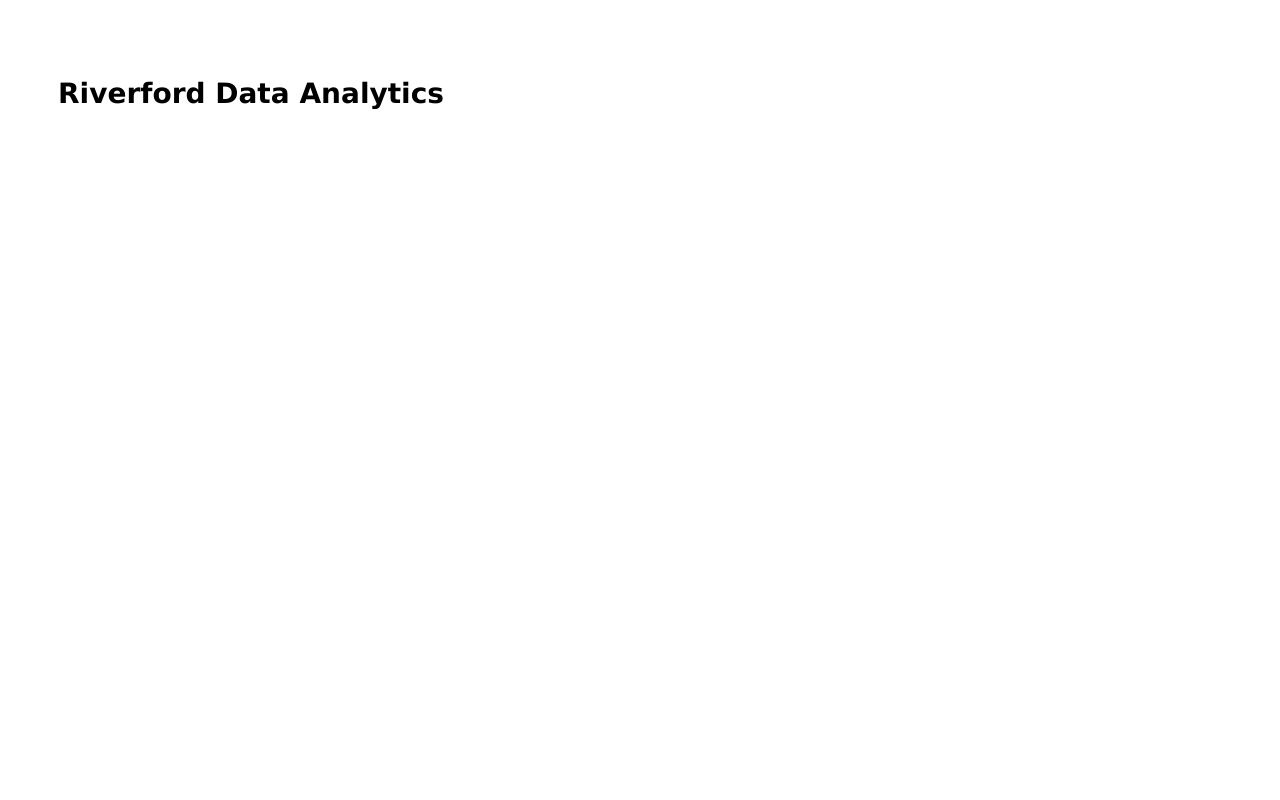
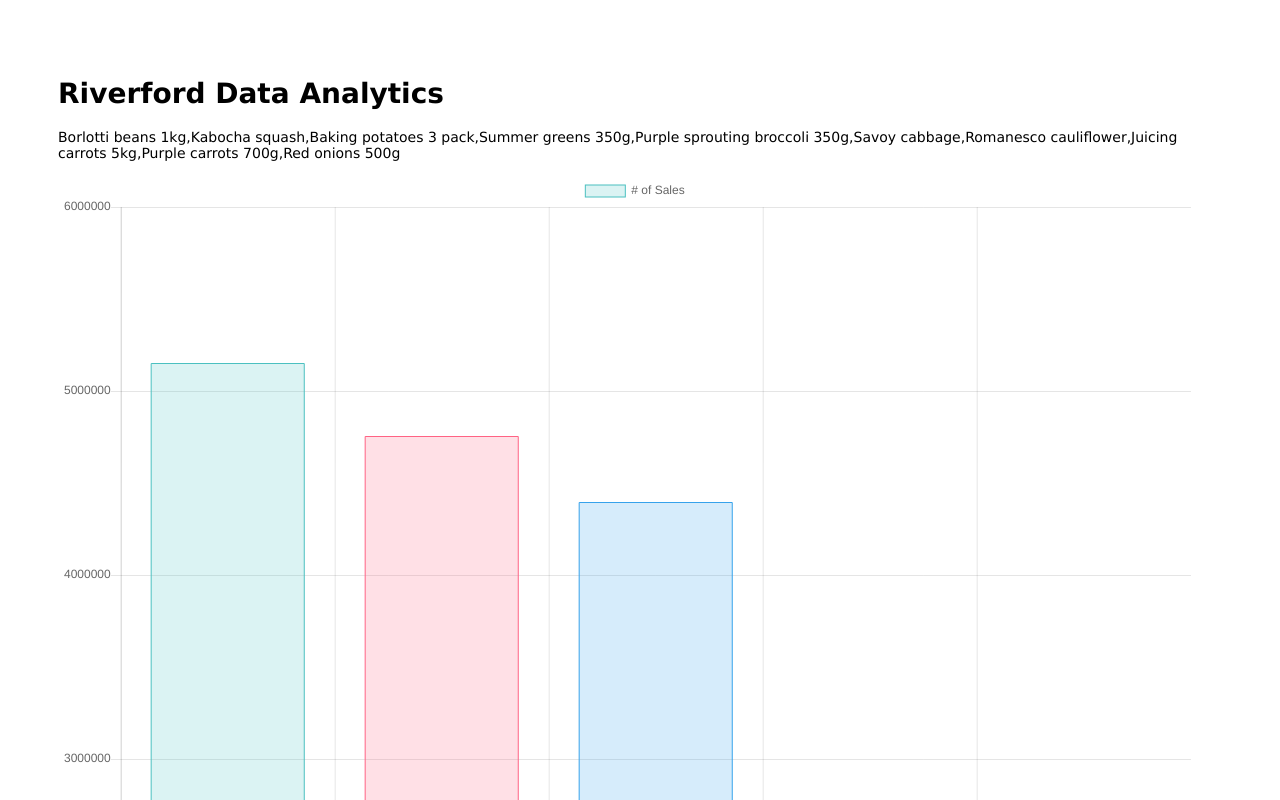
Before and after one commit to Equinurmae/bloodyTest, a plain HTML site: page veg.html in a window 1280 px wide. Shown: the top 800 px of the page. Drawn offline with Linux system fonts and the light colour scheme.

Commit message:
Update veg.html

```diff
--- a/veg.html
+++ b/veg.html
@@ -33,6 +33,8 @@
     </head>
     <body>
         <h1>Riverford Data Analytics</h1>
+        <p id="test">test</p>
+        <canvas id="dataChart" width="200" height="200"></canvas>
         <canvas id="vegChart" width="200" height="200"></canvas>
 
         <script>
@@ -102,10 +104,47 @@
                     return sliced;
                 }
 
+
                 document.getElementById("test").innerHTML = getNthValues(getArray(sourceData.Veg), 0, 10).toString();
 
                 // TODO: Build data visualisation
-                var ctx = document.getElementById("vegChart").getContext('2d');
+                var ctx = document.getElementById("dataChart").getContext('2d');
+                var dataChart = new Chart(ctx, {
+                    type: 'bar',
+                    data: {
+                        labels: getKeys(sourceData),
+                        datasets: [{
+                            label: '# of Sales',
+                            data: getTotals(getCategories(sourceData)),
+                            backgroundColor: [
+                                'rgba(75, 192, 192, 0.2)',
+                                'rgba(255, 99, 132, 0.2)',
+                                'rgba(54, 162, 235, 0.2)',
+                                'rgba(255, 206, 86, 0.2)',
+                                'rgba(153, 102, 255, 0.2)',
+                            ],
+                            borderColor: [
+                                'rgba(75, 192, 192, 1)',
+                                'rgba(255,99,132,1)',
+                                'rgba(54, 162, 235, 1)',
+                                'rgba(255, 206, 86, 1)',
+                                'rgba(153, 102, 255, 1)',
+                            ],
+                            borderWidth: 1
+                        }]
+                    },
+                    options: {
+                        scales: {
+                            yAxes: [{
+                                ticks: {
+                                    beginAtZero:true
+                                }
+                            }]
+                        }
+                    }
+                });
+
+                ctx = document.getElementById("vegChart").getContext('2d');
                 var vegChart = new Chart(ctx, {
                     type: 'bar',
                     data: {
```
